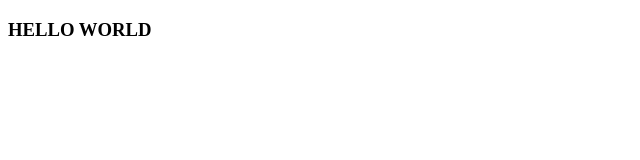
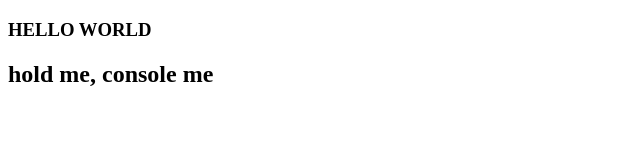
Before and after one commit to RyanieA/test-ing, a plain HTML site: page index.html in a window 1280 px wide. Shown: the whole page, without its empty margins (0-640 px from the left). Drawn offline with Linux system fonts and the light colour scheme.

Commit message:
Initial commit

```diff
--- a/index.html
+++ b/index.html
@@ -1,2 +1,3 @@
 <!DOCTYPE html>
 <h3>HELLO WORLD</h3>
+<h2>hold me, console me</h2>
```
